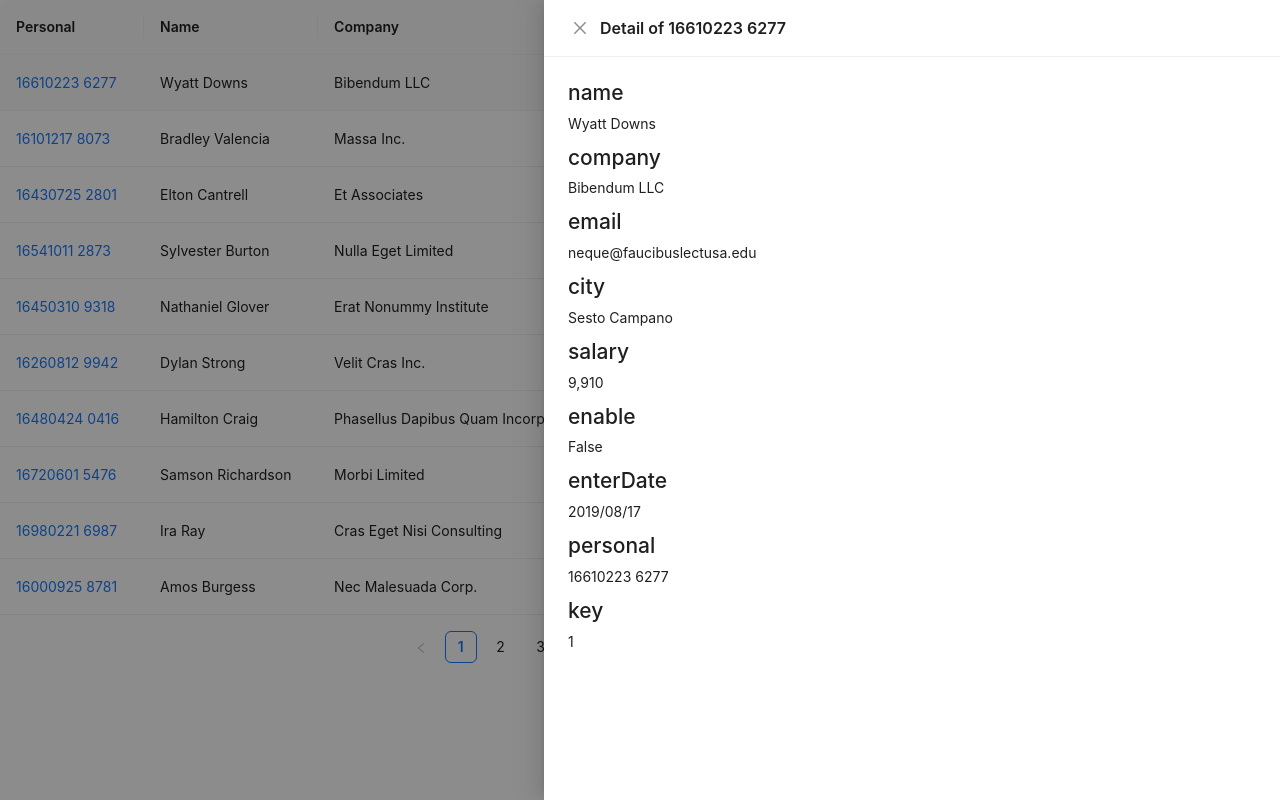
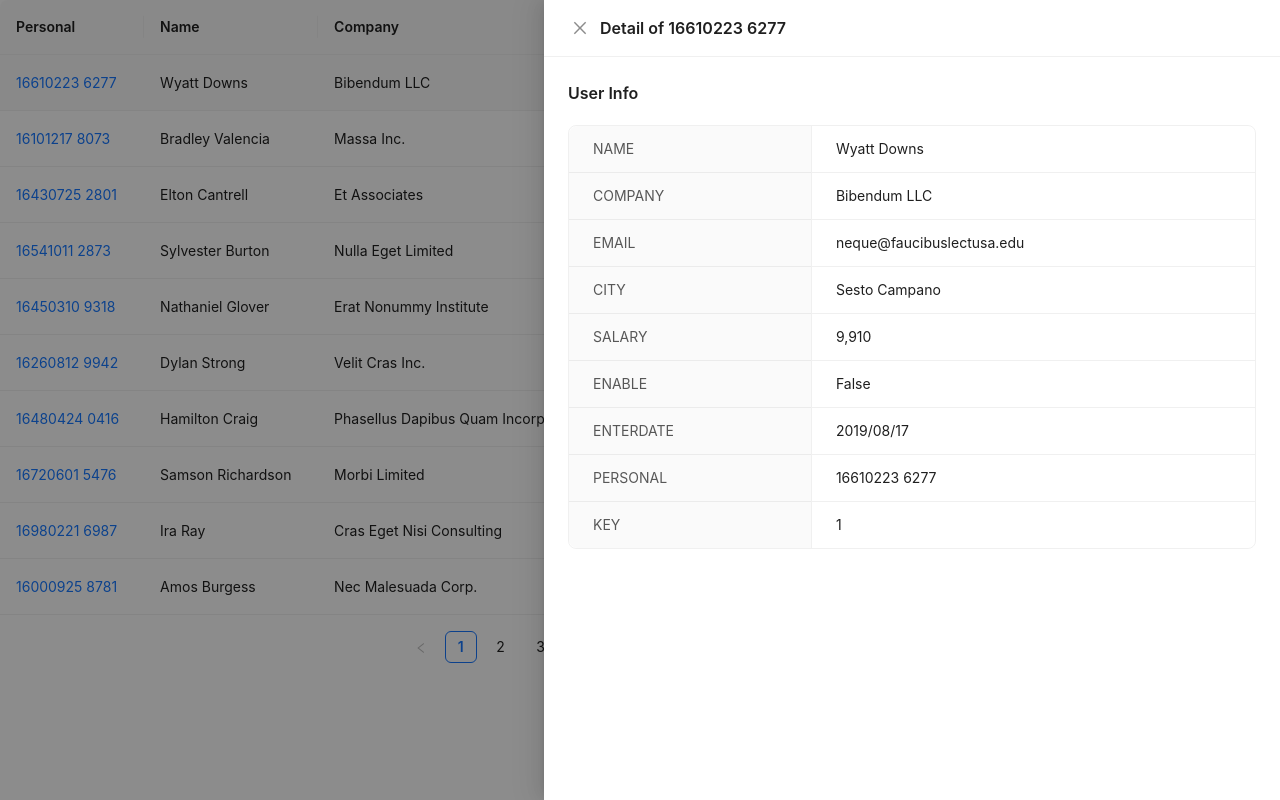
Before and after one commit to kloudbank-mfe/nextjs-v13-demo, a Next.js app in the folder host/: page /userinfo/pagination/page in a window 1280 px wide. Both pictures are taken after a click on the link "16610223 6277". Built offline with nearby package versions, Linux system fonts and the light colour scheme.

Commit message:
add Drawer with description

```diff
--- /dev/null
+++ b/host/components/DrawerDescriptions.jsx
@@ -0,0 +1,55 @@
+import { Badge, Descriptions, Drawer, Space } from 'antd';
+import { useState } from 'react';
+
+const CustomDescriptions = ({
+  title, detail,
+} = props) => {
+  const [open, setOpen] = useState(false);
+  const [size, setSize] = useState();
+
+  const showDrawer = () => {
+    setSize('large');
+    setOpen(true);
+  };
+  const onClose = () => {
+    setOpen(false);
+  };
+  return (
+    <>
+      <Space>
+        <a type="primary" onClick={showDrawer}>
+          {title}
+        </a>
+      </Space>
+      <Drawer
+        title={`Detail of ${title}`}
+        placement="right"
+        size={size}
+        onClose={onClose}
+        open={open}
+      >
+        <Descriptions
+          title="User Info"
+          bordered
+          size="middle"
+        >
+          {
+            Object.entries(detail).map(([key, value], idx) => {
+              return (
+                <Descriptions.Item
+                  key={`${key}=${idx}`}
+                  label={key.toUpperCase()}
+                  span={3}
+                >
+                  {value}
+                </Descriptions.Item>
+              )
+            })
+          }
+        </Descriptions>
+      </Drawer>
+    </>
+  );
+};
+
+export default CustomDescriptions;
--- a/host/pages/userinfo/pagination/page.jsx
+++ b/host/pages/userinfo/pagination/page.jsx
@@ -2,7 +2,7 @@ import { Tag, Modal } from 'antd';
 import { EditOutlined, DeleteOutlined } from "@ant-design/icons";
 import useSWR from 'swr';
 import CustomTable from '#/components/TablePagination';
-import CustomDrawer from '#/components/Drawer';
+import CustomDescriptions from '#/components/DrawerDescriptions';
 import CustomModal from '#/components/ModalEdit';
 import { useState, useEffect } from 'react';
 
@@ -34,16 +34,14 @@ export default function Page() {
   const columns = [
     {
       title: 'Personal',
-      // dataIndex: 'personal',
       key: 'key',
       render: (_, record) => (
         <span>
-          <CustomDrawer
+          <CustomDescriptions
             title={record.personal}
             detail={record}
             key={record.key}
-          >
-          </CustomDrawer>
+          />
         </span>
       ),
     },
```
